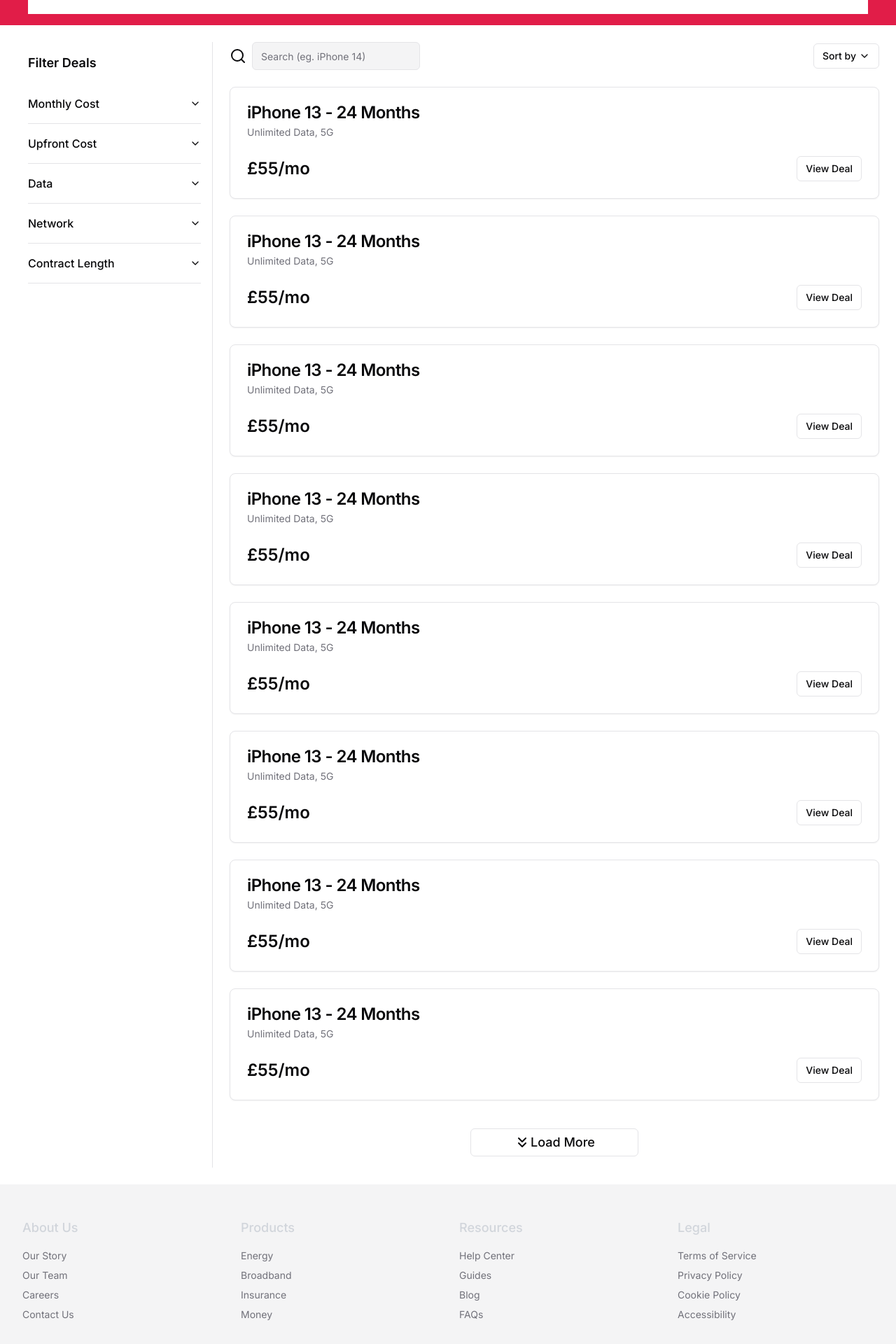
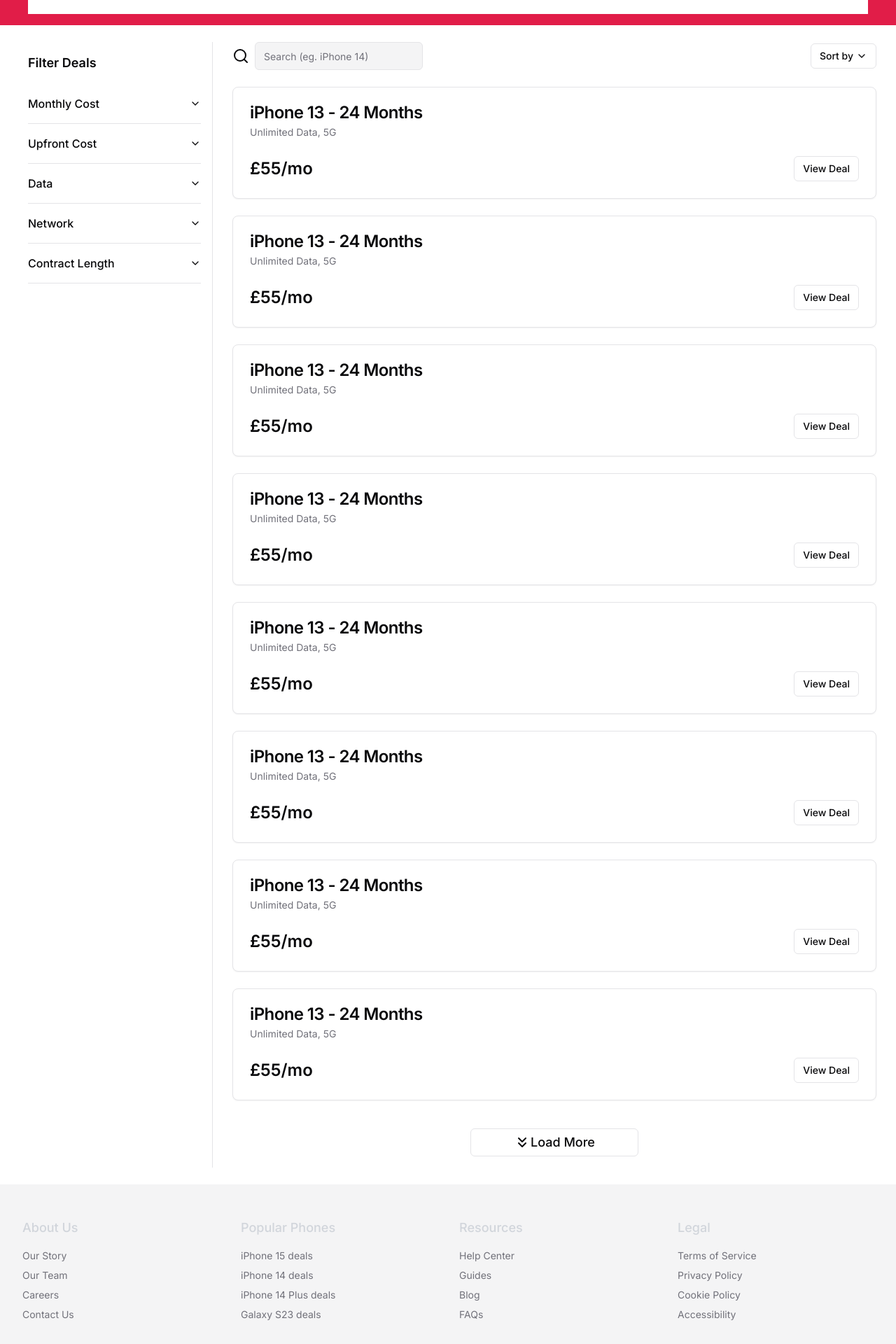
Before and after one commit to stunnerhash/yophones, a Next.js app: page /phones/1 in a window 1280 px wide. Shown: the part 360-2280 px from the top of the page at 70% size. Built offline with nearby package versions, Linux system fonts and the light colour scheme; no server answers.

Commit message:
Footer fixed, deal card made responsive

```diff
--- a/src/app/phones/[phoneId]/page.tsx
+++ b/src/app/phones/[phoneId]/page.tsx
@@ -70,11 +70,11 @@
         </div>
       </div>
 
-      <div className="grid grid-cols-1 gap-6  md:grid-cols-[280px_1fr] md:p-6">
+      <div className=" grid grid-cols-1 gap-6  md:grid-cols-[280px_1fr] md:p-6">
         <Sidebar />
         <div className="grid gap-6">
 
-          <div className="flex flex-wrap gap-2 items-center justify-between">
+          <div className="mx-1 flex flex-wrap gap-2 items-center justify-between">
             <span className="flex items-center gap-2">
               <Label htmlFor="search"><Search /></Label>
               <Input id="search" placeholder="Search (eg. iPhone 14)" className="w-52 bg-secondary md:w-60" />
@@ -84,7 +84,7 @@
 
 
           {Array.from({ length: 8 }, (_, index) =>
-            <DealCard key={index} />
+            <DealCard key={index} className="mx-1" />
           )}
           <div className="flex justify-center m-4">
             <Button variant={'outline'} className="w-60 text-lg"> <ChevronsDown /> Load More</Button>
--- a/src/components/footer.tsx
+++ b/src/components/footer.tsx
@@ -1,3 +1,4 @@
+import { popularPhones } from "@/sample-data"
 import { Facebook, Instagram, Linkedin, Twitter } from "lucide-react"
 import Link from "next/link"
 
@@ -16,12 +17,12 @@
             </ul>
           </div>
           <div className="space-y-4">
-            <h4 className="text-lg font-medium text-gray-300">Products</h4>
+            <h4 className="text-lg font-medium text-gray-300">Popular Phones</h4>
             <ul className="space-y-2 text-sm">
-              <li> <Link className="hover:text-gray-300" href="#"> Energy </Link> </li>
-              <li> <Link className="hover:text-gray-300" href="#"> Broadband </Link> </li>
-              <li> <Link className="hover:text-gray-300" href="#"> Insurance </Link> </li>
-              <li> <Link className="hover:text-gray-300" href="#"> Money </Link> </li>
+              { popularPhones.slice(0,4).map((item)=>
+                  <li key={item.title}> <Link className="hover:text-gray-300" href={item.href}>{item.title}</Link> </li>
+                )
+              }
             </ul>
           </div>
           <div className="space-y-4">
```
